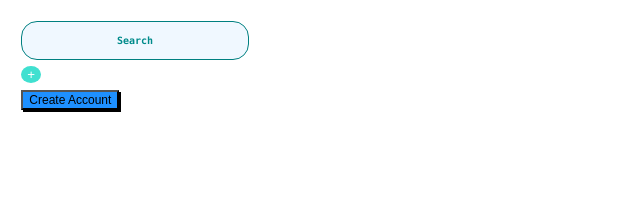
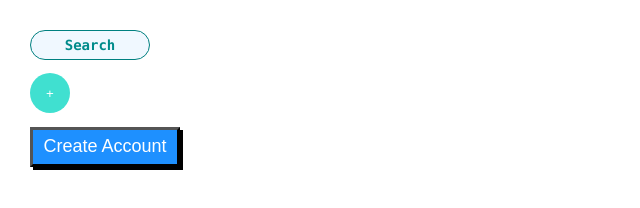
Before and after one commit to blublin/Button_Up, a plain HTML site: page index.html in a window 1280 px wide. Shown: the whole page, without its empty margins (0-640 px from the left). Drawn offline with Linux system fonts and the light colour scheme.

Commit message:
Added CSS Reset, default container, updated sizes

```diff
--- a/index.html
+++ b/index.html
@@ -8,14 +8,16 @@
     <link rel="stylesheet" href="style.css">
 </head>
 <body>
-    <div>
-        <button id="search">Search</button>
-    </div>
-    <div>
-        <button id="plus">+</button>
-    </div>
-    <div>
-        <button id="ca">Create Account</button>
+    <div id="container">
+        <div>
+            <button id="search-button">Search</button>
+        </div>
+        <div>
+            <button id="plus-button">+</button>
+        </div>
+        <div>
+            <button id="create-account-button">Create Account</button>
+        </div>
     </div>
 </body>
 </html>
--- a/style.css
+++ b/style.css
@@ -1,30 +1,40 @@
-div > button {
-    margin-left: 10pt;
+/* CSS RESET */
+*{
+    padding: 0;
+    margin: 0;
+}
+#container {
+    width: 300px;
+    padding: 30px;
 }
 
-#search {
+#search-button {
     background-color:aliceblue;
     color:darkcyan;
-    border-color: teal;
-    margin-top: 10pt;
+    border: 3px solid teal;
     padding: 1%;
-    font:  bold 10px "Lucida Console";
-    border-style: solid;
+    font: bold 14px "Lucida Console";
     border-width: thin;
-    width: 18%;
     border-radius: 16px;
+    width: 120px;
+    height: 30px;
 }
-#plus {
+#plus-button {
     background-color: turquoise;
     border-radius: 50%;
     border: 0px;
     color: white;
-    margin: 5pt 10pt;
+    margin: 10pt 0;
+    width: 40px;
+    height: 40px;
 }
-#ca {
+#create-account-button {
+    width: 150px;
+    height: 40px;
     background-color:dodgerblue;
-    border-width: 2px;
+    color: white;
+    border-width: 3px;
     border-color: black;
-    font-size: 12px;
-    box-shadow: 2px 2px black;
+    font-size: 18px;
+    box-shadow: 3px 3px black;
 }
```
